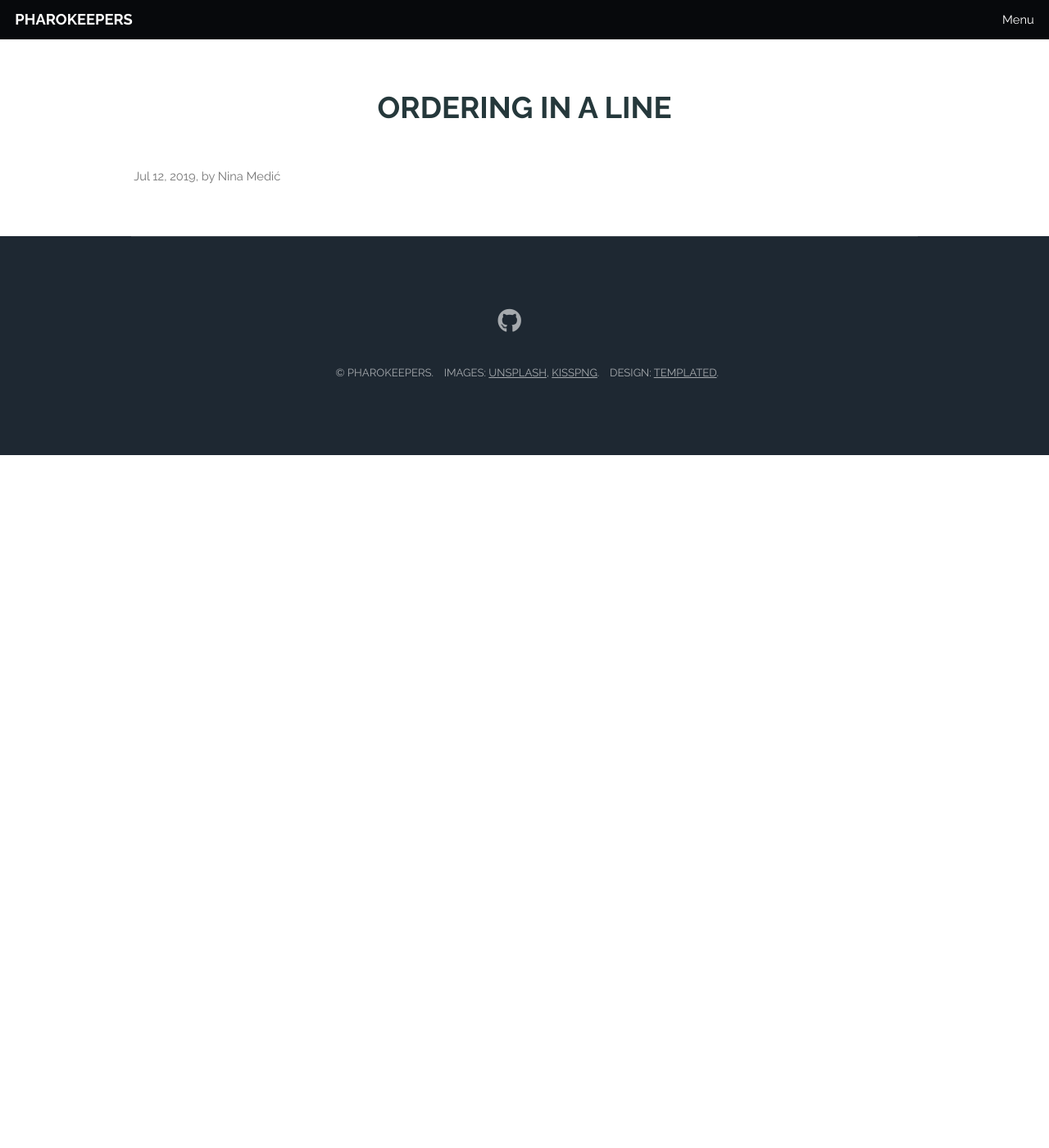
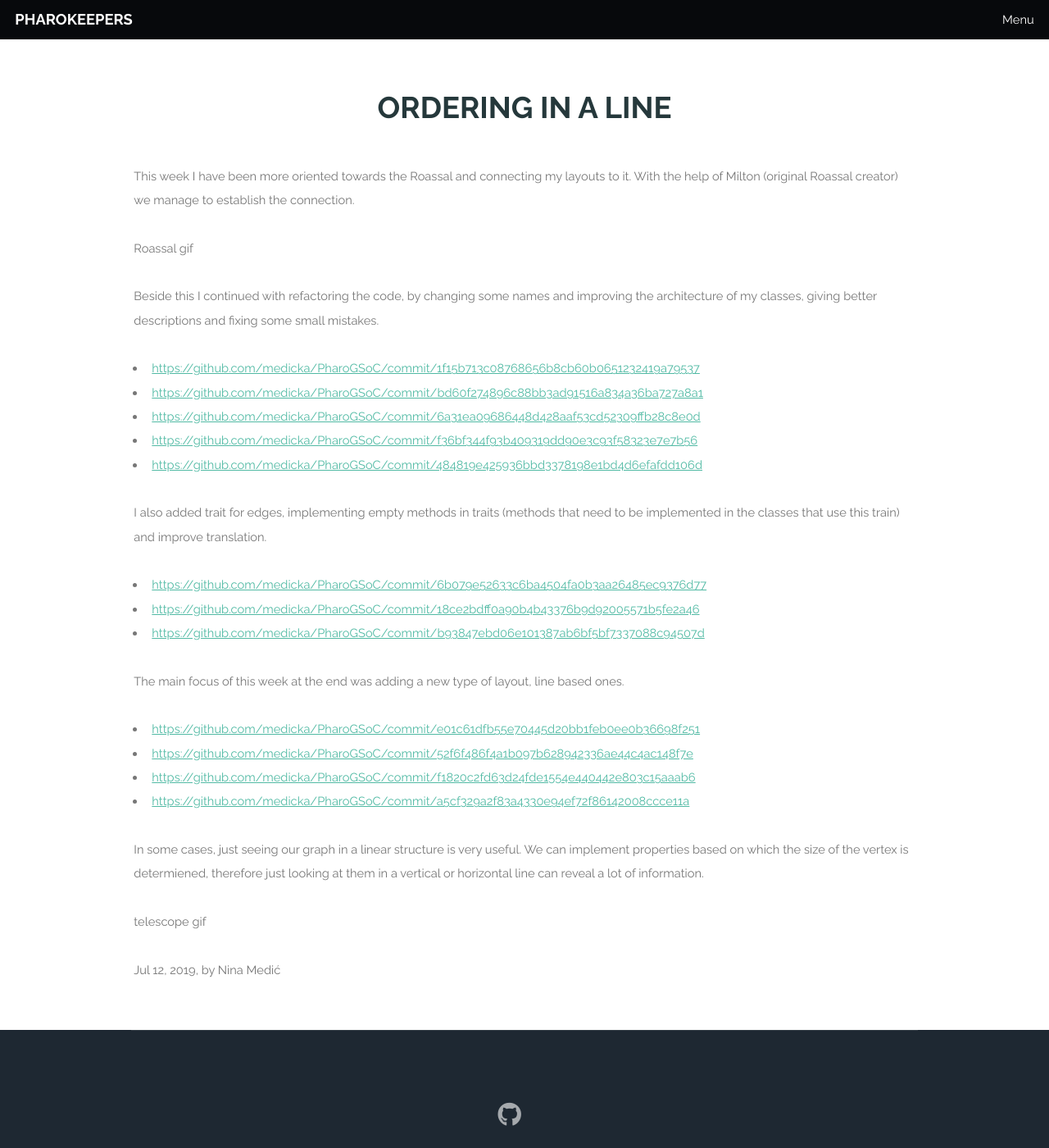
Before and after one commit to Pharokeepers/pharokeepers.github.io, a Jekyll site: the page built from _posts/2019-07-12-Nina_Tenth_Week.markdown, in a window 1280 px wide and 1400 px high. Shown: the whole window at 82% size. Built offline with Jekyll 4.4.1, drawn with Linux system fonts in a browser that asks for light colours; comment, search, counter and statistics services are not loaded.

Commit message:
Update 2019-07-12-Nina_Tenth_Week.markdown

```diff
--- a/_posts/2019-07-12-Nina_Tenth_Week.markdown
+++ b/_posts/2019-07-12-Nina_Tenth_Week.markdown
@@ -7,3 +7,33 @@ categories: jekyll update
 comments: true
 
 ---
+
+<p>This week I have been more oriented towards the Roassal and connecting my layouts to it. With the help of Milton (original Roassal creator) we manage to establish the connection. </p>
+
+Roassal gif
+
+<p>Beside this I continued with refactoring the code, by changing some names and improving the architecture of my classes, giving better descriptions and fixing some small mistakes.</p>
+
+- <https://github.com/medicka/PharoGSoC/commit/1f15b713c08768656b8cb60b0651232419a79537>
+- <https://github.com/medicka/PharoGSoC/commit/bd60f274896c88bb3ad91516a834a36ba727a8a1>
+- <https://github.com/medicka/PharoGSoC/commit/6a31ea09686448d428aaf53cd52309ffb28c8e0d>
+- <https://github.com/medicka/PharoGSoC/commit/f36bf344f93b409319dd90e3c93f58323e7e7b56>
+- <https://github.com/medicka/PharoGSoC/commit/484819e425936bbd3378198e1bd4d6efafdd106d>
+
+
+<p>I also added trait for edges, implementing empty methods in traits (methods that need to be implemented in the classes that use this train) and improve translation. </p>
+
+- <https://github.com/medicka/PharoGSoC/commit/6b079e52633c6ba4504fa0b3aa26485ec9376d77>
+- <https://github.com/medicka/PharoGSoC/commit/18ce2bdff0a90b4b43376b9d92005571b5fe2a46>
+- <https://github.com/medicka/PharoGSoC/commit/b93847ebd06e101387ab6bf5bf7337088c94507d>
+
+<p>The main focus of this week at the end was adding a new type of layout, line based ones. </p>
+
+- <https://github.com/medicka/PharoGSoC/commit/e01c61dfb55e70445d20bb1feb0ee0b36698f251>
+- <https://github.com/medicka/PharoGSoC/commit/52f6f486f4a1b097b628942336ae44c4ac148f7e>
+- <https://github.com/medicka/PharoGSoC/commit/f1820c2fd63d24fde1554e440442e803c15aaab6>
+- <https://github.com/medicka/PharoGSoC/commit/a5cf329a2f83a4330e94ef72f86142008ccce11a>
+
+<p>In some cases, just seeing our graph in a linear structure is very useful. We can implement properties based on which the size of the vertex is determiened, therefore just looking at them in a vertical or horizontal line can reveal a lot of information. </p>
+
+telescope gif
```
